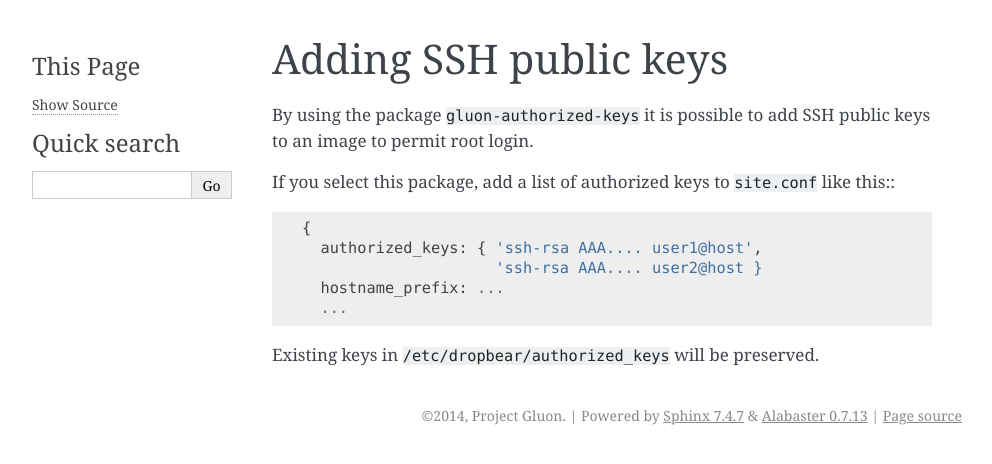
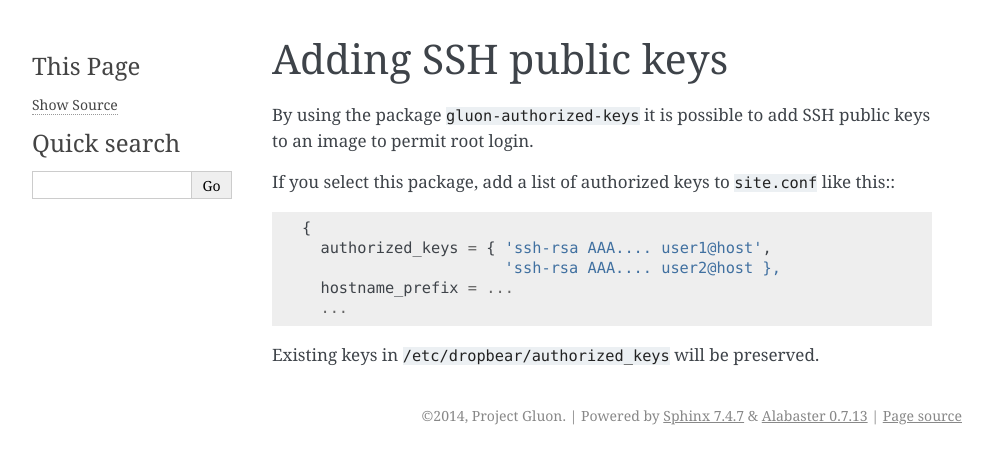
Before and after one commit to freifunk-gluon/gluon, a Sphinx documentation site: the page built from docs/features/authorized-keys.rst, in a window 1280 px wide. Shown: the top 464 px of the page, without its empty margins (148-1140 px from the left). Built offline with Sphinx 7.4.7, drawn with Linux system fonts in a browser that asks for light colours; part of the change alters nothing that is shown.

```diff
--- a/docs/features/authorized-keys.rst
+++ b/docs/features/authorized-keys.rst
@@ -7,9 +7,9 @@ SSH public keys to an image to permit root login.
 If you select this package, add a list of authorized keys to ``site.conf`` like this:::
 
   {
-    authorized_keys: { 'ssh-rsa AAA.... user1@host',
-                       'ssh-rsa AAA.... user2@host }
-    hostname_prefix: ...
+    authorized_keys = { 'ssh-rsa AAA.... user1@host',
+                        'ssh-rsa AAA.... user2@host },
+    hostname_prefix = ...
     ...
 
 Existing keys in ``/etc/dropbear/authorized_keys`` will be preserved.
```
